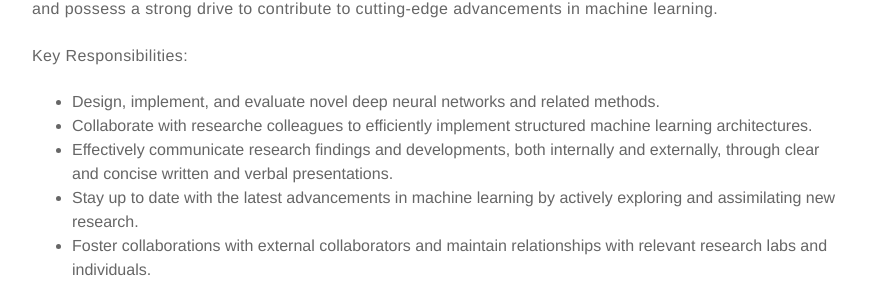
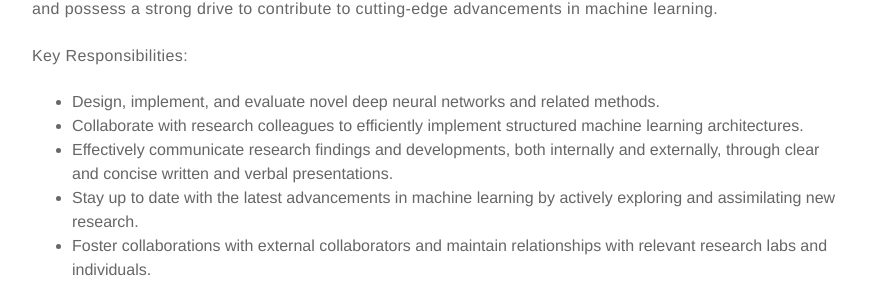
Before and after one commit to kijungyoon/kijungyoon.github.io, a Jekyll site: the page built from research.md, in a window 1280 px wide. Shown: the part 1275-1578 px from the top of the page, without its empty margins (203-1076 px from the left). Built offline with Jekyll 4.4.1, drawn with Linux system fonts in a browser that asks for light colours.

Commit message:
Update research.md

```diff
--- a/research.md
+++ b/research.md
@@ -13,12 +13,13 @@
     <figcaption class="caption"></figcaption>
 </div>
 
+
 We are currently seeking three highly motivated individuals pursuing MS-PhD/PhD degrees to join our research team. Our primary objective is to find candidates who are deeply passionate about the field of AI and possess a strong drive to contribute to cutting-edge advancements in machine learning.
 
 <b>Key Responsibilities:</b>
 
 - Design, implement, and evaluate novel deep neural networks and related methods.
-- Collaborate with researche colleagues to efficiently implement structured machine learning architectures.
+- Collaborate with research colleagues to efficiently implement structured machine learning architectures.
 - Effectively communicate research findings and developments, both internally and externally, through clear and concise written and verbal presentations.
 - Stay up to date with the latest advancements in machine learning by actively exploring and assimilating new research.
 - Foster collaborations with external collaborators and maintain relationships with relevant research labs and individuals.
```
